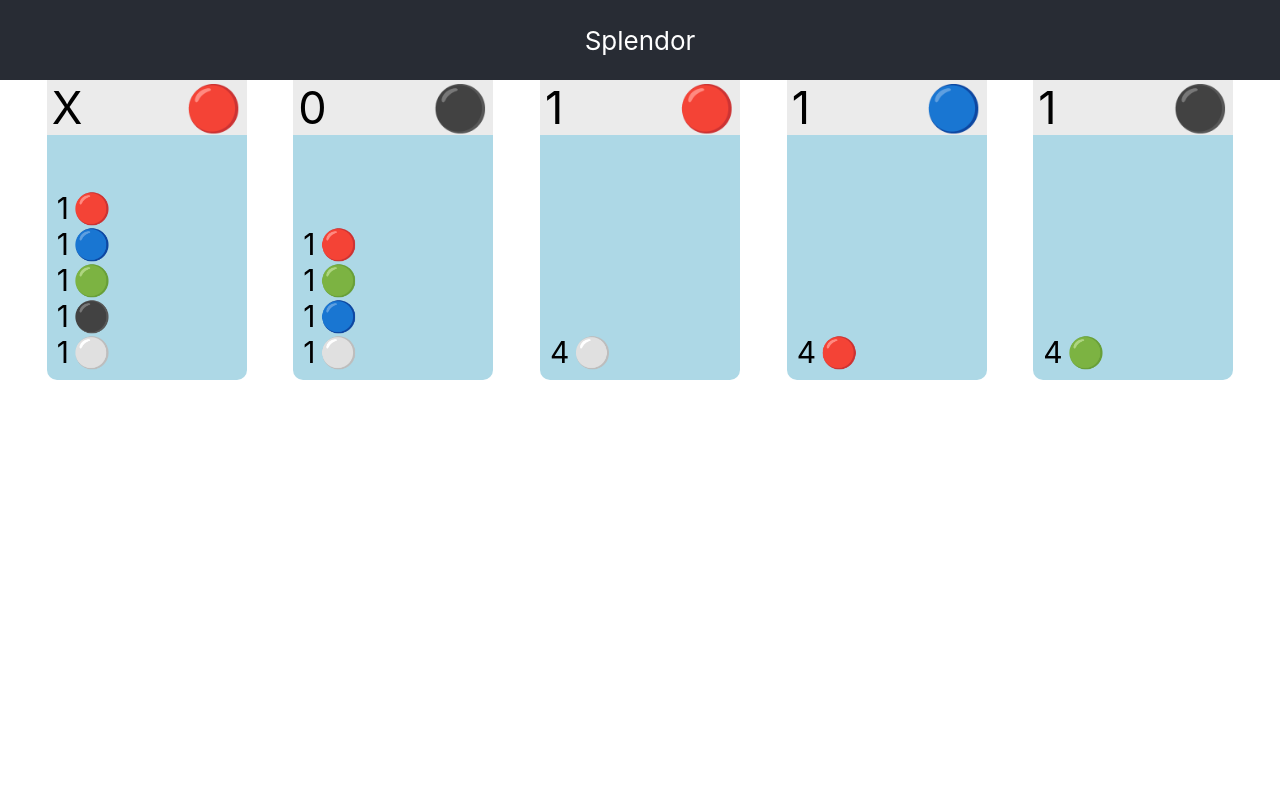
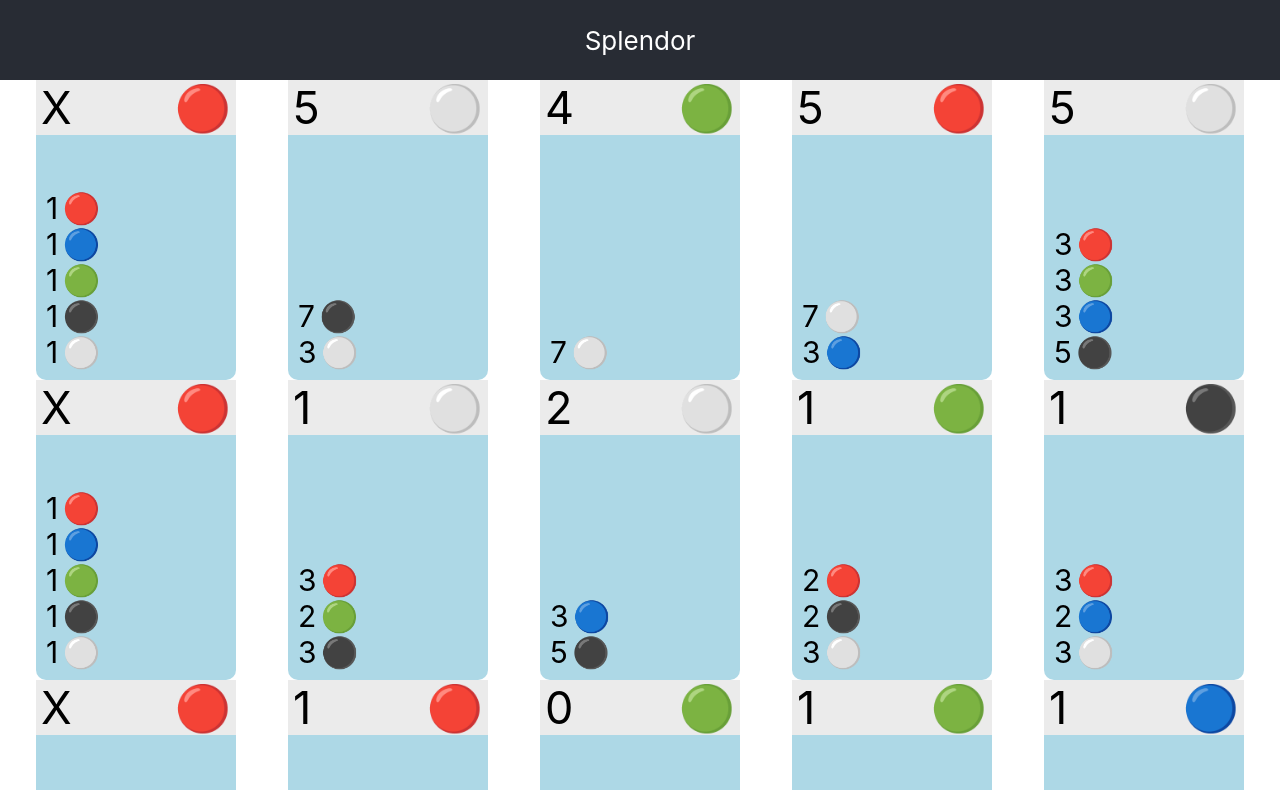
Before and after one commit to ndw001/Splendor, a React (Create React App) app: page / in a window 1280 px wide. Shown: the top 790 px of the page. Built offline with nearby package versions, Linux system fonts and the light colour scheme.

Commit message:
add more cards and add all rows to board

```diff
--- a/src/Board.css
+++ b/src/Board.css
@@ -1,4 +1,11 @@
+.AvailableCards {
+  display: flex;
+  flex-direction: column;
+  justify-content: space-evenly;
+}
+
 .row {
   display: flex;
   justify-content: space-evenly;
+  gap: 1rem;
 }
--- a/src/Board.js
+++ b/src/Board.js
@@ -1,6 +1,9 @@
 import "./Board.css";
 import Card from "./Card";
 import TierOneDeck from "./TierOneDeck";
+import TierTwoDeck from "./TierTwoDeck";
+import TierThreeDeck from "./TierThreeDeck";
+
 import shuffleArray from "./helperFunctions";
 
 function Board() {
@@ -30,16 +33,37 @@
   };
 
   const deckOne = shuffleArray([...TierOneDeck]);
+  const deckTwo = shuffleArray([...TierTwoDeck]);
+  const deckThree = shuffleArray([...TierThreeDeck]);
+
   let rowOne = deckOne.slice(0, 4);
+  let rowTwo = deckTwo.slice(0, 4);
+  let rowThree = deckThree.slice(0, 4);
 
-  console.log("This is deck One", deckOne);
+  // console.log("This is deck One", deckOne);
 
   return (
     <div className="Board">
       <div className="Nobles"></div>
       <div className="Decks"></div>
       <div className="AvailableCards">
-        <div className="row">
+        <div className="row" id="row3">
+          <div className="deck">
+            <Card card={sampleBlankCard} />
+          </div>
+          {rowThree.map((card) => {
+            return <Card card={card} />;
+          })}
+        </div>
+        <div className="row" id="row2">
+          <div className="deck">
+            <Card card={sampleBlankCard} />
+          </div>
+          {rowTwo.map((card) => {
+            return <Card card={card} />;
+          })}
+        </div>
+        <div className="row" id="row1">
           <div className="deck">
             <Card card={sampleBlankCard} />
           </div>
--- a/src/TierOneDeck.js
+++ b/src/TierOneDeck.js
@@ -62,7 +62,52 @@
       { quantity: 1, gem: "black" },
     ],
   },
-  // 4 cycle - 1/2/2 1 pt
+  // 4th cycle - 1/2/2 1 pt
+  {
+    points: 0,
+    gem: "red",
+    cost: [
+      { quantity: 2, gem: "green" },
+      { quantity: 2, gem: "blue" },
+      { quantity: 1, gem: "black" },
+    ],
+  },
+  {
+    points: 0,
+    gem: "green",
+    cost: [
+      { quantity: 2, gem: "blue" },
+      { quantity: 2, gem: "black" },
+      { quantity: 1, gem: "white" },
+    ],
+  },
+  {
+    points: 0,
+    gem: "blue",
+    cost: [
+      { quantity: 1, gem: "red" },
+      { quantity: 2, gem: "green" },
+      { quantity: 2, gem: "white" },
+    ],
+  },
+  {
+    points: 0,
+    gem: "black",
+    cost: [
+      { quantity: 2, gem: "red" },
+      { quantity: 1, gem: "blue" },
+      { quantity: 2, gem: "white" },
+    ],
+  },
+  {
+    points: 0,
+    gem: "white",
+    cost: [
+      { quantity: 2, gem: "red" },
+      { quantity: 1, gem: "green" },
+      { quantity: 2, gem: "black" },
+    ],
+  },
 ];
 
 export default TierOneDeck;
--- /dev/null
+++ b/src/TierThreeDeck.js
@@ -0,0 +1,103 @@
+const TierThreeDeck = [
+  // 1st cycle - efficient
+  { points: 4, gem: "red", cost: [{ quantity: 7, gem: "green" }] },
+  { points: 4, gem: "blue", cost: [{ quantity: 7, gem: "black" }] },
+  { points: 4, gem: "green", cost: [{ quantity: 7, gem: "white" }] },
+  { points: 4, gem: "black", cost: [{ quantity: 7, gem: "red" }] },
+  { points: 4, gem: "white", cost: [{ quantity: 7, gem: "blue" }] },
+  // 2nd cycle - efficient +1pt/+3
+  {
+    points: 5,
+    gem: "red",
+    cost: [
+      { quantity: 7, gem: "white" },
+      { quantity: 3, gem: "blue" },
+    ],
+  },
+  {
+    points: 5,
+    gem: "blue",
+    cost: [
+      { quantity: 7, gem: "red" },
+      { quantity: 3, gem: "black" },
+    ],
+  },
+  {
+    points: 5,
+    gem: "green",
+    cost: [
+      { quantity: 7, gem: "blue" },
+      { quantity: 3, gem: "green" },
+    ],
+  },
+  {
+    points: 5,
+    gem: "black",
+    cost: [
+      { quantity: 7, gem: "green" },
+      { quantity: 3, gem: "red" },
+    ],
+  },
+  {
+    points: 5,
+    gem: "white",
+    cost: [
+      { quantity: 7, gem: "black" },
+      { quantity: 3, gem: "white" },
+    ],
+  },
+  // 3rd cycle - 5/3335
+  {
+    points: 5,
+    gem: "red",
+    cost: [
+      { quantity: 3, gem: "green" },
+      { quantity: 5, gem: "blue" },
+      { quantity: 3, gem: "black" },
+      { quantity: 3, gem: "white" },
+    ],
+  },
+  {
+    points: 5,
+    gem: "green",
+    cost: [
+      { quantity: 5, gem: "red" },
+      { quantity: 3, gem: "blue" },
+      { quantity: 3, gem: "black" },
+      { quantity: 3, gem: "white" },
+    ],
+  },
+  {
+    points: 5,
+    gem: "blue",
+    cost: [
+      { quantity: 3, gem: "red" },
+      { quantity: 5, gem: "green" },
+      { quantity: 3, gem: "black" },
+      { quantity: 3, gem: "white" },
+    ],
+  },
+  {
+    points: 5,
+    gem: "black",
+    cost: [
+      { quantity: 3, gem: "red" },
+      { quantity: 3, gem: "green" },
+      { quantity: 3, gem: "blue" },
+      { quantity: 5, gem: "white" },
+    ],
+  },
+  {
+    points: 5,
+    gem: "white",
+    cost: [
+      { quantity: 3, gem: "red" },
+      { quantity: 3, gem: "green" },
+      { quantity: 3, gem: "blue" },
+      { quantity: 5, gem: "black" },
+    ],
+  },
+  // 4 cycle - 4pt/336
+];
+
+export default TierThreeDeck;
--- /dev/null
+++ b/src/TierTwoDeck.js
@@ -0,0 +1,149 @@
+const TierTwoDeck = [
+  // 1st cycle - efficient 2pt
+  { points: 2, gem: "red", cost: [{ quantity: 5, gem: "red" }] },
+  { points: 2, gem: "blue", cost: [{ quantity: 5, gem: "blue" }] },
+  { points: 2, gem: "green", cost: [{ quantity: 5, gem: "green" }] },
+  { points: 2, gem: "black", cost: [{ quantity: 5, gem: "black" }] },
+  { points: 2, gem: "white", cost: [{ quantity: 5, gem: "white" }] },
+  // 2nd cycle - efficient 3pt
+  { points: 3, gem: "red", cost: [{ quantity: 6, gem: "red" }] },
+  { points: 3, gem: "blue", cost: [{ quantity: 6, gem: "blue" }] },
+  { points: 3, gem: "green", cost: [{ quantity: 6, gem: "green" }] },
+  { points: 3, gem: "black", cost: [{ quantity: 6, gem: "black" }] },
+  { points: 3, gem: "white", cost: [{ quantity: 6, gem: "white" }] },
+  // 3rd cycle - 2pt/5/3
+  {
+    points: 2,
+    gem: "red",
+    cost: [
+      { quantity: 5, gem: "green" },
+      { quantity: 3, gem: "white" },
+    ],
+  },
+  {
+    points: 2,
+    gem: "green",
+    cost: [
+      { quantity: 3, gem: "red" },
+      { quantity: 5, gem: "white" },
+    ],
+  },
+  {
+    points: 2,
+    gem: "blue",
+    cost: [
+      { quantity: 5, gem: "red" },
+      { quantity: 3, gem: "black" },
+    ],
+  },
+  {
+    points: 2,
+    gem: "black",
+    cost: [
+      { quantity: 3, gem: "green" },
+      { quantity: 5, gem: "blue" },
+    ],
+  },
+  {
+    points: 2,
+    gem: "white",
+    cost: [
+      { quantity: 3, gem: "blue" },
+      { quantity: 5, gem: "black" },
+    ],
+  },
+  // 4 cycle - 1pt/3/2/2
+  {
+    points: 1,
+    gem: "red",
+    cost: [
+      { quantity: 3, gem: "green" },
+      { quantity: 2, gem: "blue" },
+      { quantity: 2, gem: "white" },
+    ],
+  },
+  {
+    points: 1,
+    gem: "green",
+    cost: [
+      { quantity: 2, gem: "red" },
+      { quantity: 2, gem: "black" },
+      { quantity: 3, gem: "white" },
+    ],
+  },
+  {
+    points: 1,
+    gem: "blue",
+    cost: [
+      { quantity: 2, gem: "red" },
+      { quantity: 2, gem: "green" },
+      { quantity: 3, gem: "black" },
+    ],
+  },
+  {
+    points: 1,
+    gem: "black",
+    cost: [
+      { quantity: 2, gem: "green" },
+      { quantity: 3, gem: "blue" },
+      { quantity: 2, gem: "white" },
+    ],
+  },
+  {
+    points: 1,
+    gem: "white",
+    cost: [
+      { quantity: 3, gem: "red" },
+      { quantity: 2, gem: "blue" },
+      { quantity: 2, gem: "black" },
+    ],
+  },
+  // 5th cycle - 1pt/3/3/2
+  {
+    points: 1,
+    gem: "red",
+    cost: [
+      { quantity: 3, gem: "green" },
+      { quantity: 3, gem: "blue" },
+      { quantity: 2, gem: "black" },
+    ],
+  },
+  {
+    points: 1,
+    gem: "green",
+    cost: [
+      { quantity: 3, gem: "blue" },
+      { quantity: 2, gem: "black" },
+      { quantity: 3, gem: "white" },
+    ],
+  },
+  {
+    points: 1,
+    gem: "blue",
+    cost: [
+      { quantity: 2, gem: "red" },
+      { quantity: 3, gem: "green" },
+      { quantity: 3, gem: "white" },
+    ],
+  },
+  {
+    points: 1,
+    gem: "black",
+    cost: [
+      { quantity: 3, gem: "red" },
+      { quantity: 2, gem: "blue" },
+      { quantity: 3, gem: "white" },
+    ],
+  },
+  {
+    points: 1,
+    gem: "white",
+    cost: [
+      { quantity: 3, gem: "red" },
+      { quantity: 2, gem: "green" },
+      { quantity: 3, gem: "black" },
+    ],
+  },
+];
+
+export default TierTwoDeck;
```
